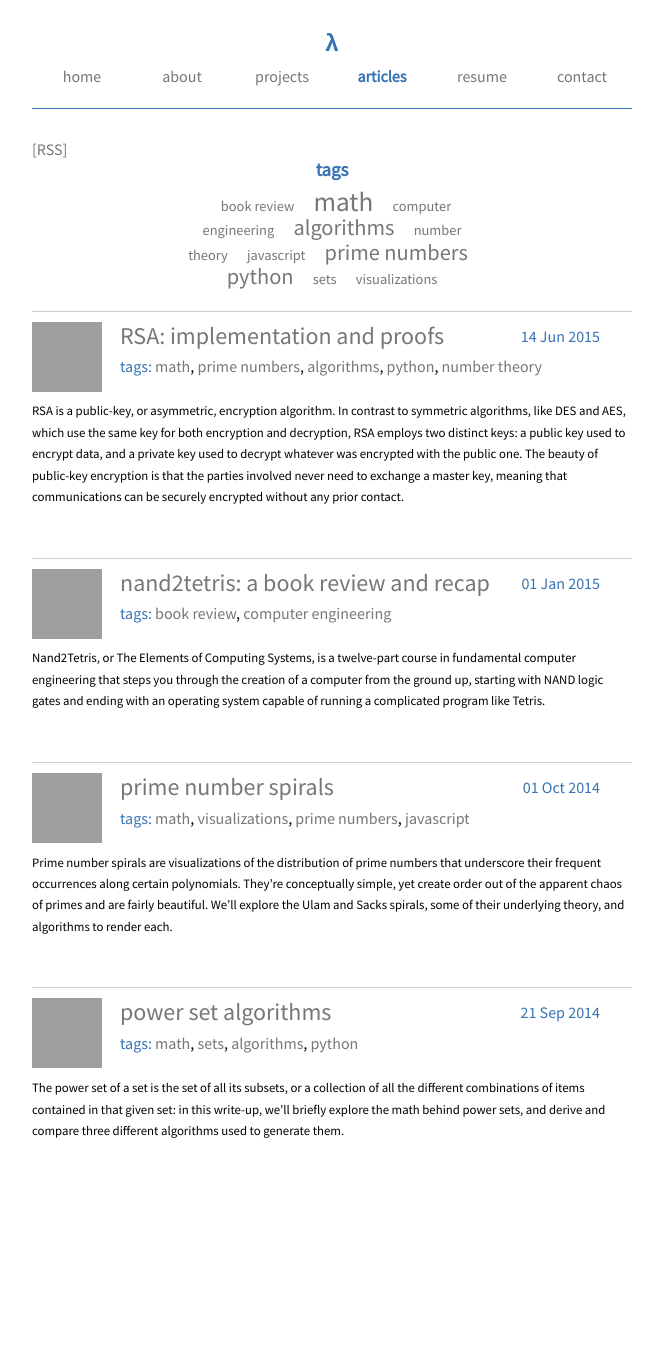
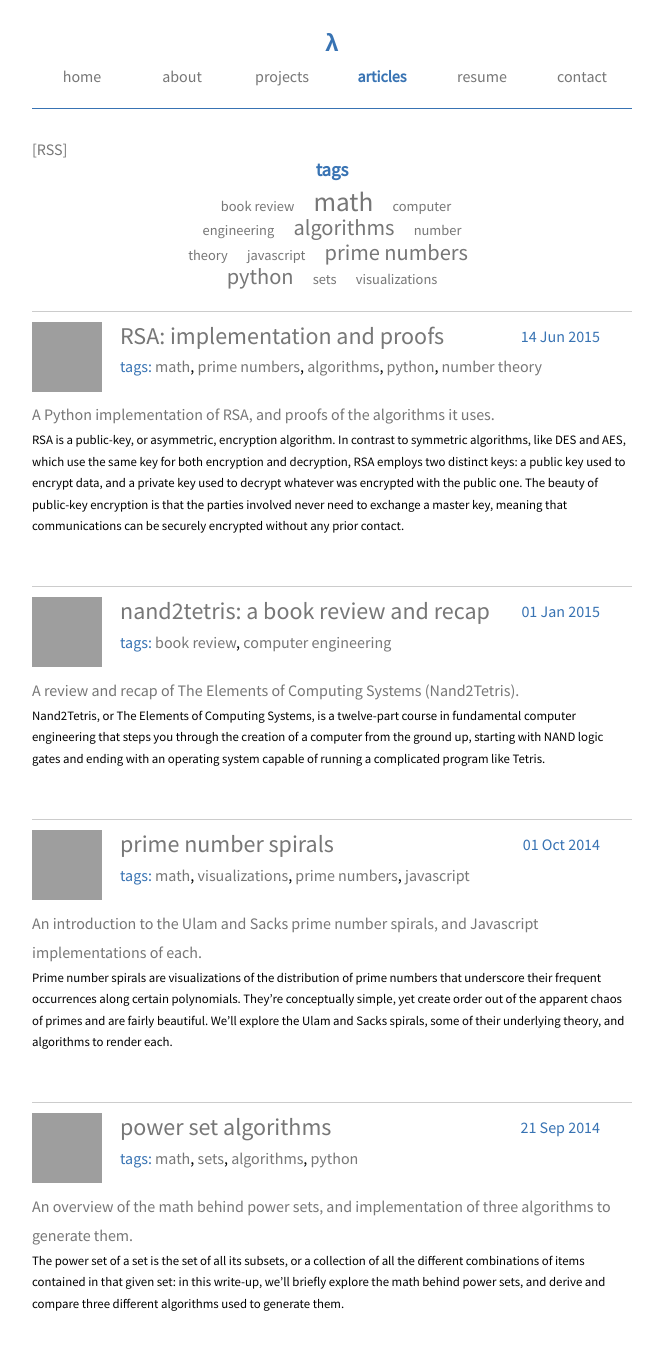
Before and after one commit to sevko/sevko.github.io, a Jekyll site: the page built from articles/index.html, in a window 1280 px wide, cut to the strip 0-1374 px from the top of the page. Shown: the top 1350 px of the strip, without its empty margins (308-971 px from the left). Built offline with Jekyll 4.4.1, drawn with Linux system fonts in a browser that asks for light colours; before the commit the page ends 1201 px from its top, so only the background shows below that; grey boxes are pictures that could not be loaded.

Commit message:
Add article descriptions to summaries.
_includes/post_summary.html, css/articles.sass
	-Add the `description` value present in each article's YAML
	front-matter, and style it. This should give readers a better
	idea of what a given article will be about, since the only other
	context is the title, tags, and first paragraph (which is
	usually just a general introduction to the topic at hand); a
	tl;dr was lacking.

```diff
--- a/_includes/post_summary.html
+++ b/_includes/post_summary.html
@@ -1,9 +1,9 @@
 <li class="post">
 	<div class="meta">
-		<div id="thumbnail">
+		<div class="thumbnail">
 			<img src="{{ site.files_url }}/img/thumbnails/{{ post.thumbnail.link }}" alt="{{ post.thumbnail.alt }}">
 		</div
-		><div id="text">
+		><div class="text">
 			<a href="{{ post.url }}">{{ post.title }}</a>
 			<span class="date">{{ post.date | date_to_string }}</span>
 			<div>
@@ -17,7 +17,9 @@
 				<a href="/articles/tags#{{ post.tags[-1] }}">{{ post.tags[-1] }}</a>
 			</div>
 		</div>
+		<div class="summary">{{ post.description }}</div>
 	</div>
+
 	<div class="excerpt">
 		{{ post.excerpt | markdownify | excerpt }}
 	</div>
--- a/_posts/2014-09-21-power-set-algorithms.md
+++ b/_posts/2014-09-21-power-set-algorithms.md
@@ -1,6 +1,6 @@
 ---
 title: power set algorithms
-description: An overview of the math behind power sets, and three algorithms used to generate them.
+description: An overview of the math behind power sets, and implementation of three algorithms to generate them.
 code: true
 math: true
 date: 2014-09-21 21:00:00
--- a/_posts/2015-06-14-rsa.md
+++ b/_posts/2015-06-14-rsa.md
@@ -1,6 +1,6 @@
 ---
 title: "RSA: implementation and proofs"
-description: A Python implementation of RSA, and formal proofs of its sub-algorithms.
+description: A Python implementation of RSA, and proofs of the algorithms it uses.
 static: rsa
 code: true
 math: true
--- a/css/articles.sass
+++ b/css/articles.sass
@@ -22,7 +22,7 @@ ul#posts
 				display: inline-block
 				margin-right: 3%
 
-				&#thumbnail
+				&.thumbnail
 					$imageSize: 70px
 
 					height: $imageSize
@@ -35,10 +35,10 @@ ul#posts
 						width: 100%
 
 			@media (max-width: 560px)
-				div#thumbnail
+				div.thumbnail
 					display: none
 
-			div#text
+			div.text
 				vertical-align: top
 				width: 80%
 
@@ -55,5 +55,8 @@ ul#posts
 					span.tags
 						color: $baseColor1
 
+			div.summary
+				color: $baseColor2
+
 		>div.excerpt
 			font-size: 0.8em
```
Also changed, not shown: _posts/2015-01-01-nand-2-tetris.md (+1 -1 lines).
